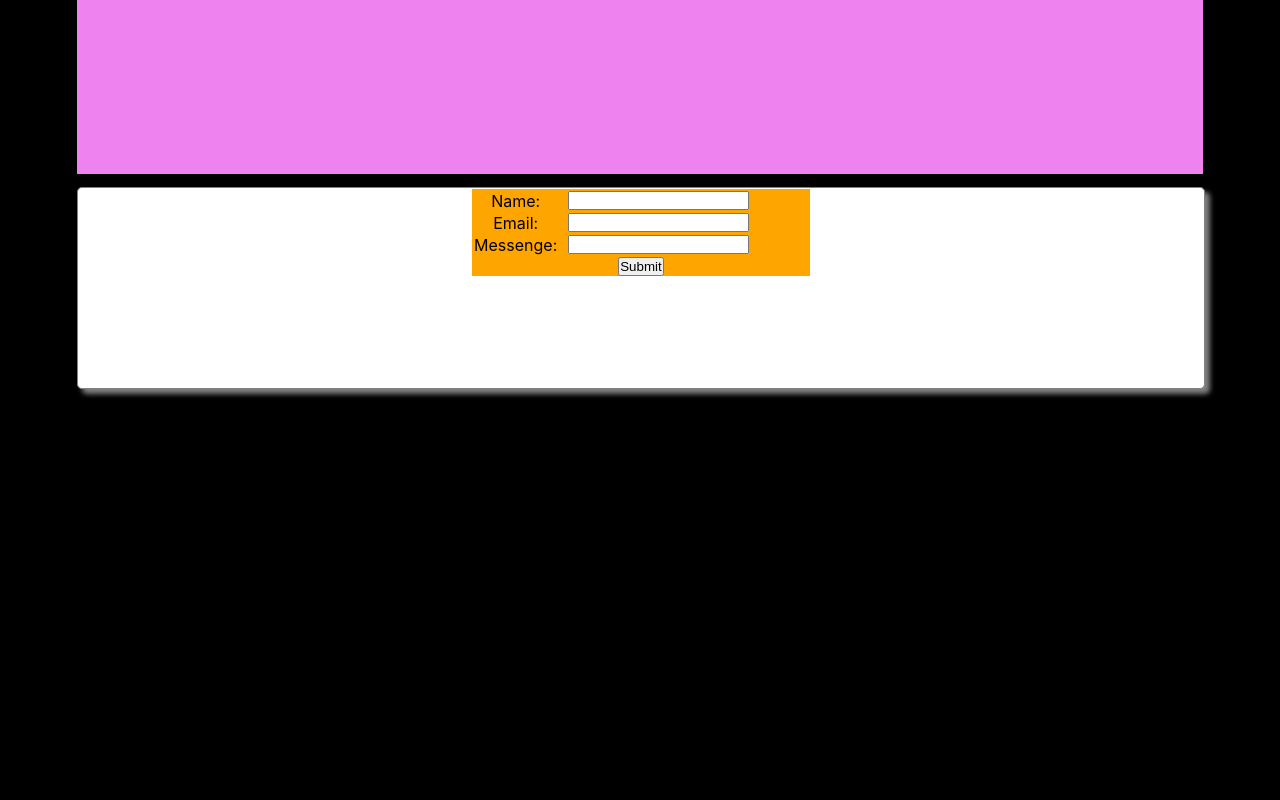
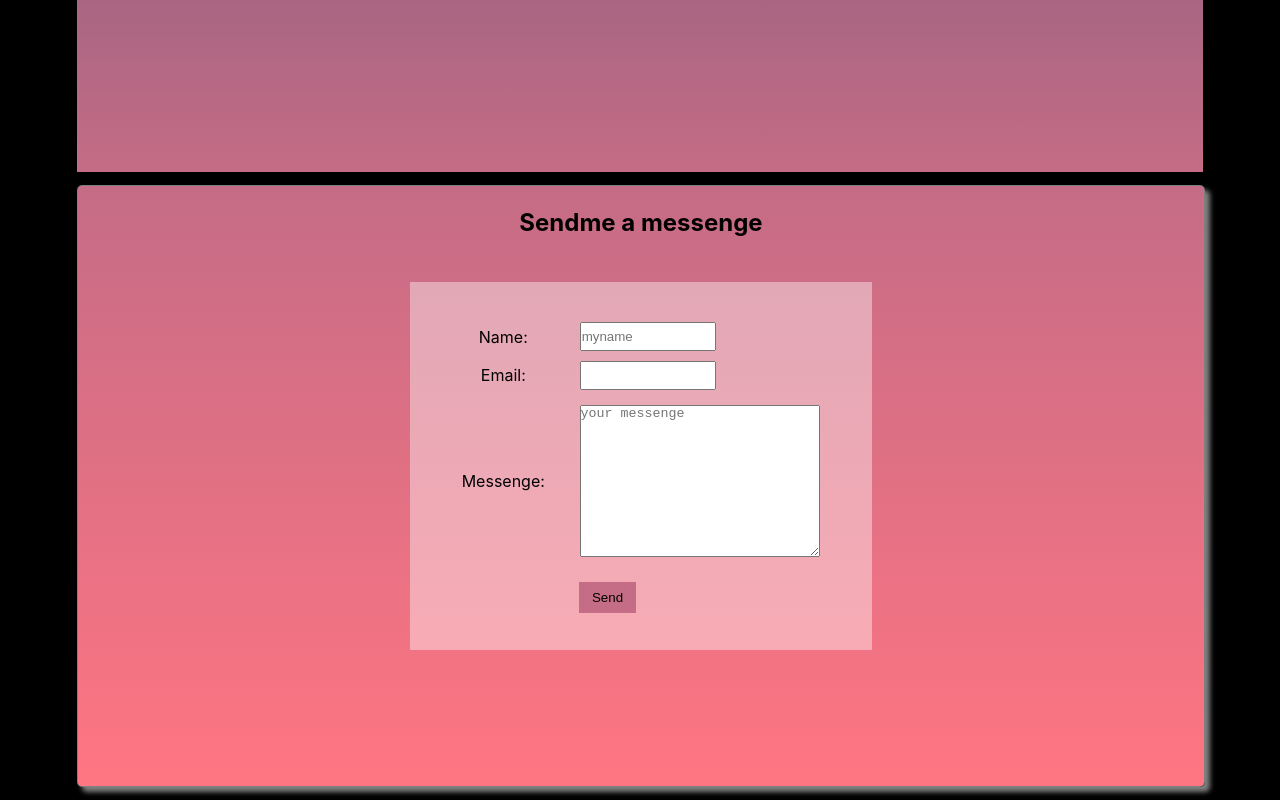
Before and after one commit to Darth-source1/My-Webpage, a plain HTML site: page index.html in a window 1280 px wide. Shown: the part 1440-2240 px from the top of the page. Before the commit the page ends 1842 px from the top, so only its background shows below. Drawn offline with Linux system fonts and the light colour scheme.

Commit message:
added new background. fixed form and other size problem

```diff
--- a/index.html
+++ b/index.html
@@ -69,16 +69,18 @@ your browser dont support canvas
 </section>
 
 <section id="contact">
-<form name="form" id="form" method="get">
 
-<table>
-<tr><td><p>Name: &nbsp</p></td><td><input type="text"  maxlength="12" name="user" id="user" required></td></tr>
-<tr><td><p>Email: &nbsp</p></td><td> <input type="email" name="email" id="email" required></td></tr>
-<tr><td><p> Messenge: &nbsp</p> </td><td><input type="text" maxlength="250" name="messenge"  id="messenge"></td></tr>
+<h2 > Sendme a messenge</h2>
+<form class="form" method="get">
 
+<table id="table">
+<tr><td><p>Name: &nbsp </p></td><td><input type="text"  maxlength="12" name="user" id="user" placeholder="myname"  required></td></tr>
+<tr><td><p>Email: &nbsp </p></td><td> <input type="email" name="email" id="email" required></td></tr>
+<tr><td><p> Messenge: &nbsp </p> </td><td><textarea type="text" maxlength="250" name="messenge" placeholder="your messenge"  id="messenge"></textarea></td></tr>
+<tr><td></td><td><button type="submit"> Send</td></tr>
 
 </table>
-<input type="submit">
+
 </form>
 
 
--- a/style.css
+++ b/style.css
@@ -20,25 +20,26 @@ body {
 
 #CV {
     width: 88%;
-    background-color: gray;
-    border: 1px solid gray;
-    box-shadow: 5px 5px 5px gray;
+
+    background: linear-gradient( #355C7D, #725A7A);
+
+    box-shadow: 2px 2px 5px rgba(255,255,255,0.3);
     margin: 0% 0% 1% 6%;
     /*position: absolute;*/
     border-radius: 0.3rem;
+    /*padding: 1%;*/
     height: 600px;
+    max-heigth: 900px;
 
 
 }
 
-#splash {
-    object-fit;
-}
+
 
 #left {
     border: 1px solid black;
     display: block;
-    margin: 2% 0% 0% 1%;
+    margin: 1% 0% 0% 1%;
     height: 85%;
     width: 42%;
     padding: 2% 2% 2% 2%;
@@ -49,7 +50,7 @@ body {
 #right {
     border: 1px solid black;
     display: block;
-    margin: 2% 1% 0% 0%;
+    margin: 1% 1% 0% 0%;
     height: 85%;
     width: 45%;
     padding: 2% 2% 2% 2%;
@@ -68,7 +69,7 @@ body {
     width: 88%;
     margin: 0% 0% 1% 6%;
     height: 500px;
-    background-color: violet;
+    background: linear-gradient( #725A7A, #C56C86);
 
 
 }
@@ -76,25 +77,24 @@ body {
 #contact {
     margin: 0% 0% 1% 6%;
     width: 88%;
-    background-color: white;
+    background: linear-gradient( #C56C86, #FF7582);
     border: 1px solid gray;
     box-shadow: 5px 5px 5px gray;
     /*position: absolute;*/
     border-radius: 0.3rem;
-    height: 200px;
+    height: 600px;
 }
 
 
 
-/*zone for responsive in phone*/
-.smartphone_image {
-
-    padding: 0px 0px 0px 0px;
-}
 
 h2, p {
     text-align: center;
     font-family: "inter", sans-serif;
+}
+nav {
+
+
 }
 
 
@@ -113,7 +113,8 @@ nav li{
     border: 1px solid #000;
     text-align:center;
     color: #fff;
-    margin: 0% 0% 0% 25%;
+
+
 
 }
 
@@ -133,16 +134,58 @@ nav {
     height: 250px;
     margin: 2% 10% 2% 10%;
 }
-form {
-    text-align: center;
-    background-color: orange;
-    width: 30%;
-    heigth: 30%;
-    margin: auto;
-    border: 1px solid white;
+
+#contact h2{
+    margin: 2% auto;
+}
+
+.form {
+    max-width: 35%;
+    min-width: 35%;
+    height: 50%;
+    padding: 3%;
+    margin: 4% auto;
+    display: flex;
+    flex-direction: column;
+    justify-content: center;
+    align-items: center;
+    background-color: rgba(255,255,255,0.4);
 
 }
 
-form p{
-    display: inline-block;
+#table {
+    width: 100%;
+    height: 100%;
 }
+
+.form input {
+    width: 50%;
+    height: 70%;
+    margin: 0.5rem;
+
+}
+
+.form button {
+    padding: 0.5rem 1em;
+    border: none;
+    cursor: pointer;
+    margin: 5% 0% 0% 7px;
+    background: #C56C86;
+
+}
+.form button:hover {
+    background: #FF7582;
+}
+.form #messenge {
+    margin: 2% auto 0% 3%;
+    width: 90%;
+    height: 150px;
+    min-height: 50px;
+}
+
+.form p{
+    display: block;
+    min-width: 5%;
+    min-height: 5%;
+
+}
```
Also changed, not shown: image/projects/pass-decrypt.png (added).
